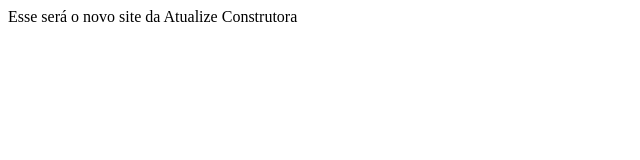
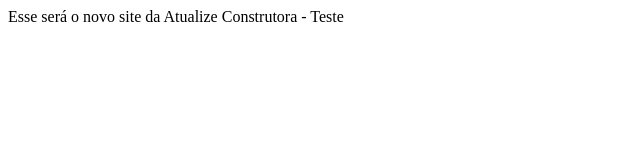
Before and after one commit to etortato/atualize, a Next.js app: page / in a window 1280 px wide. Shown: the top 160 px of the page, without its empty margins (0-640 px from the left). Built offline with nearby package versions, Linux system fonts and the light colour scheme.

Commit message:
Novo teste

```diff
--- a/pages/index.js
+++ b/pages/index.js
@@ -1,5 +1,5 @@
 function Home() {
-    return <div>Esse será o novo site da Atualize Construtora</div>
+    return <div>Esse será o novo site da Atualize Construtora - Teste</div>
 }
 
 export default Home
```
